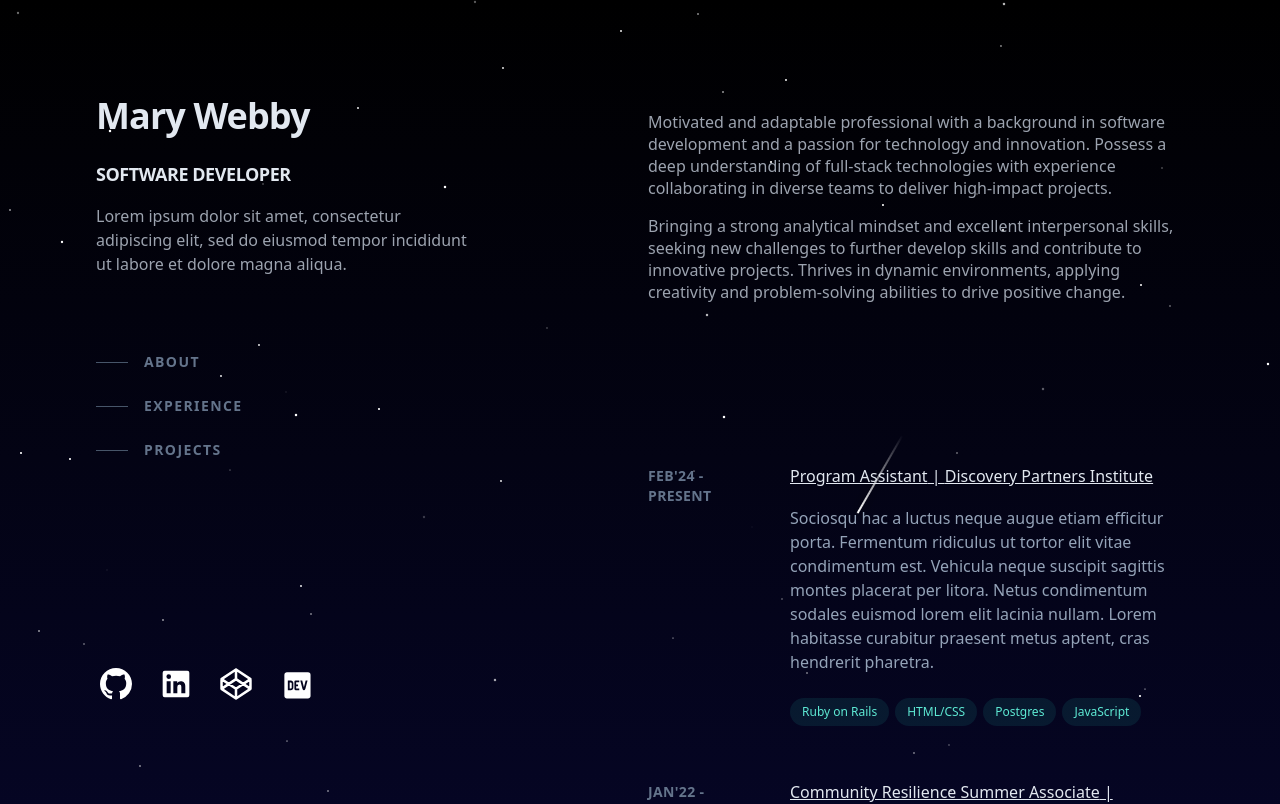
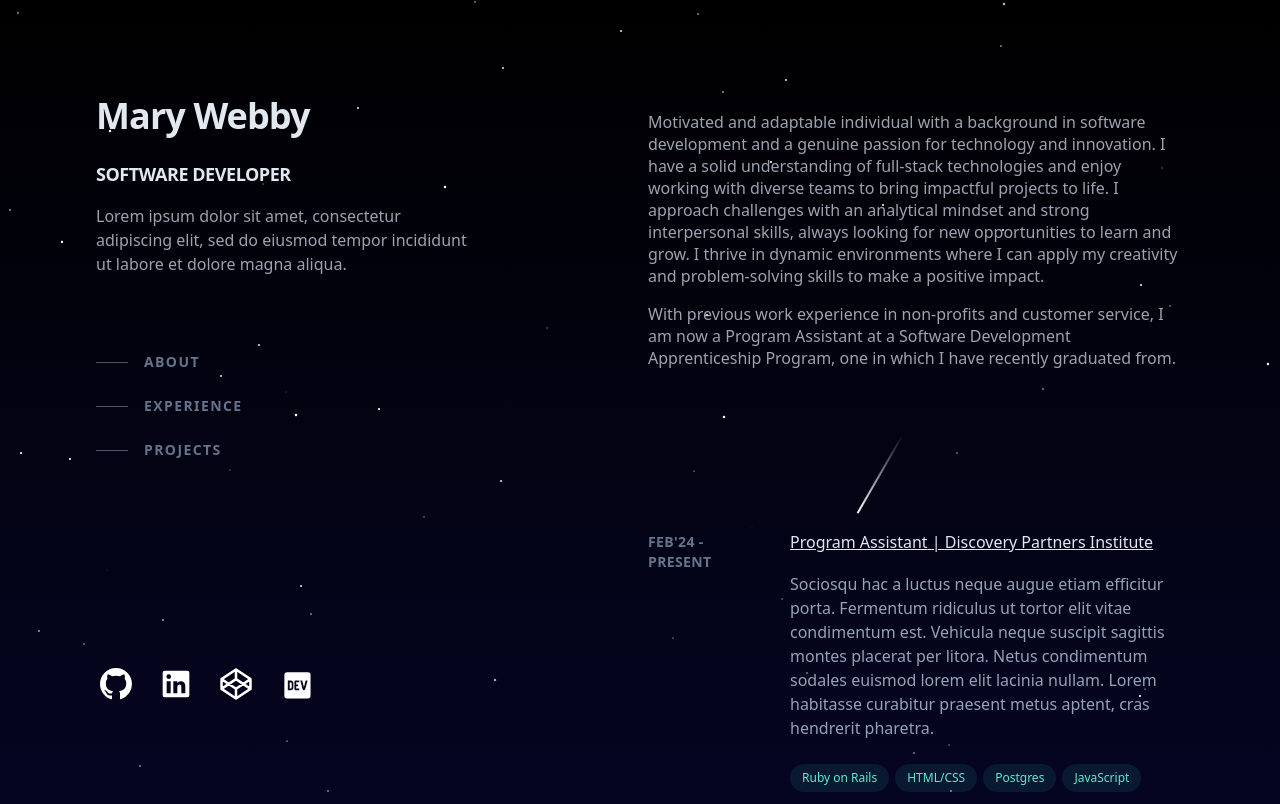
Before and after one commit to marywebby/vite-portfolio, a React (Vite) app: page / in a window 1280 px wide. Shown: the top 804 px of the page. Built offline with nearby package versions, Linux system fonts and the light colour scheme.

Commit message:
adding about me info

```diff
--- a/package.json
+++ b/package.json
@@ -25,6 +25,7 @@
     "eslint-plugin-react-hooks": "^5.1.0-rc.0",
     "eslint-plugin-react-refresh": "^0.4.12",
     "globals": "^15.9.0",
+    "rollup": "^4.24.0",
     "tailwindcss": "^3.4.14",
     "vite": "^5.4.8"
   }
--- a/src/components/About.jsx
+++ b/src/components/About.jsx
@@ -10,10 +10,10 @@ const About = () => {
     </div>
     <div>
       <p className='mb-4'>
-        Motivated and adaptable professional with a background in software development and a passion for technology and innovation. Possess a deep understanding of full-stack technologies with experience collaborating in diverse teams to deliver high-impact projects.
+        Motivated and adaptable individual with a background in software development and a genuine passion for technology and innovation. I have a solid understanding of full-stack technologies and enjoy working with diverse teams to bring impactful projects to life. I approach challenges with an analytical mindset and strong interpersonal skills, always looking for new opportunities to learn and grow. I thrive in dynamic environments where I can apply my creativity and problem-solving skills to make a positive impact.
       </p>
       <p className='mb-4'>
-        Bringing a strong analytical mindset and excellent interpersonal skills, seeking new challenges to further develop skills and contribute to innovative projects. Thrives in dynamic environments, applying creativity and problem-solving abilities to drive positive change.
+        With previous work experience in non-profits and customer service, I am now a Program Assistant at a Software Development Apprenticeship Program, one in which I have recently graduated from.
       </p>
     </div>
   </section>
```
Also changed, not shown: 1 other file (tests, documents, lock files or other folders).
